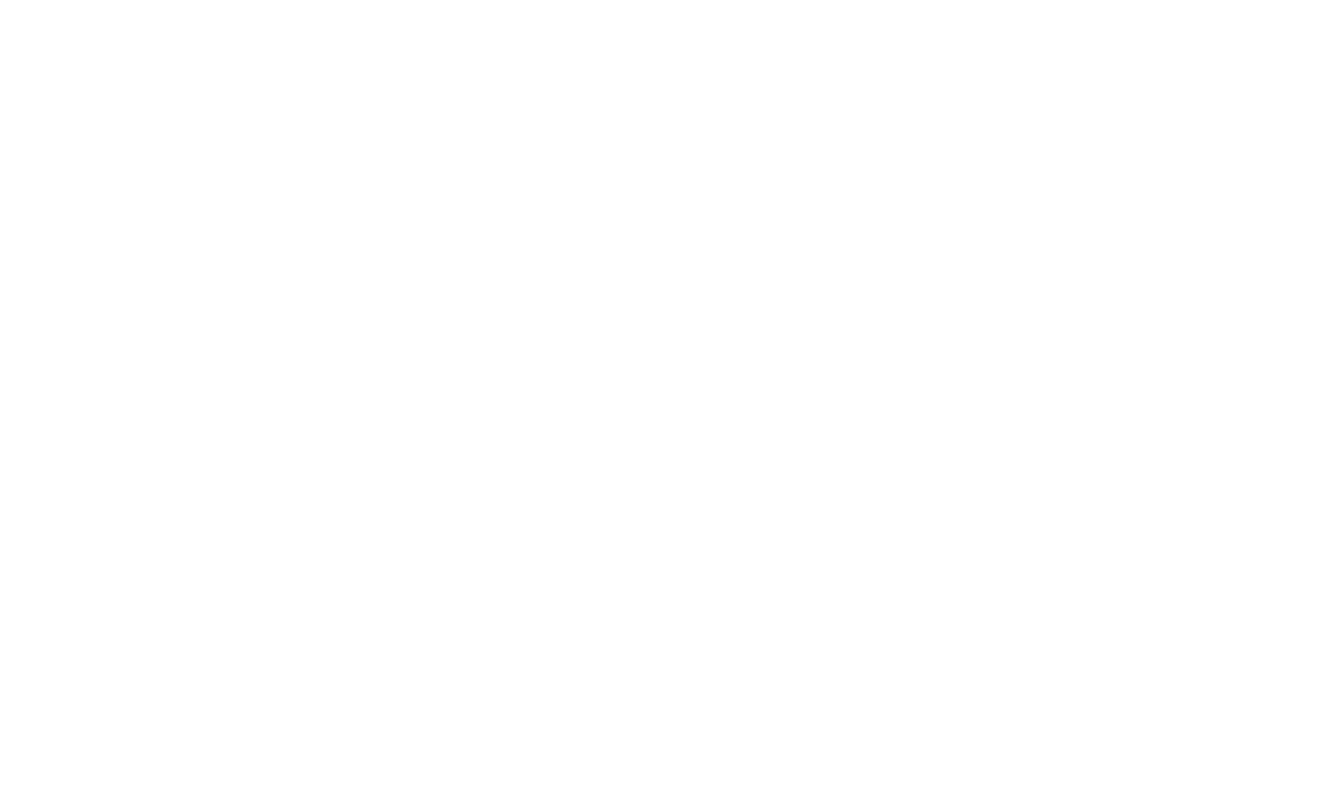
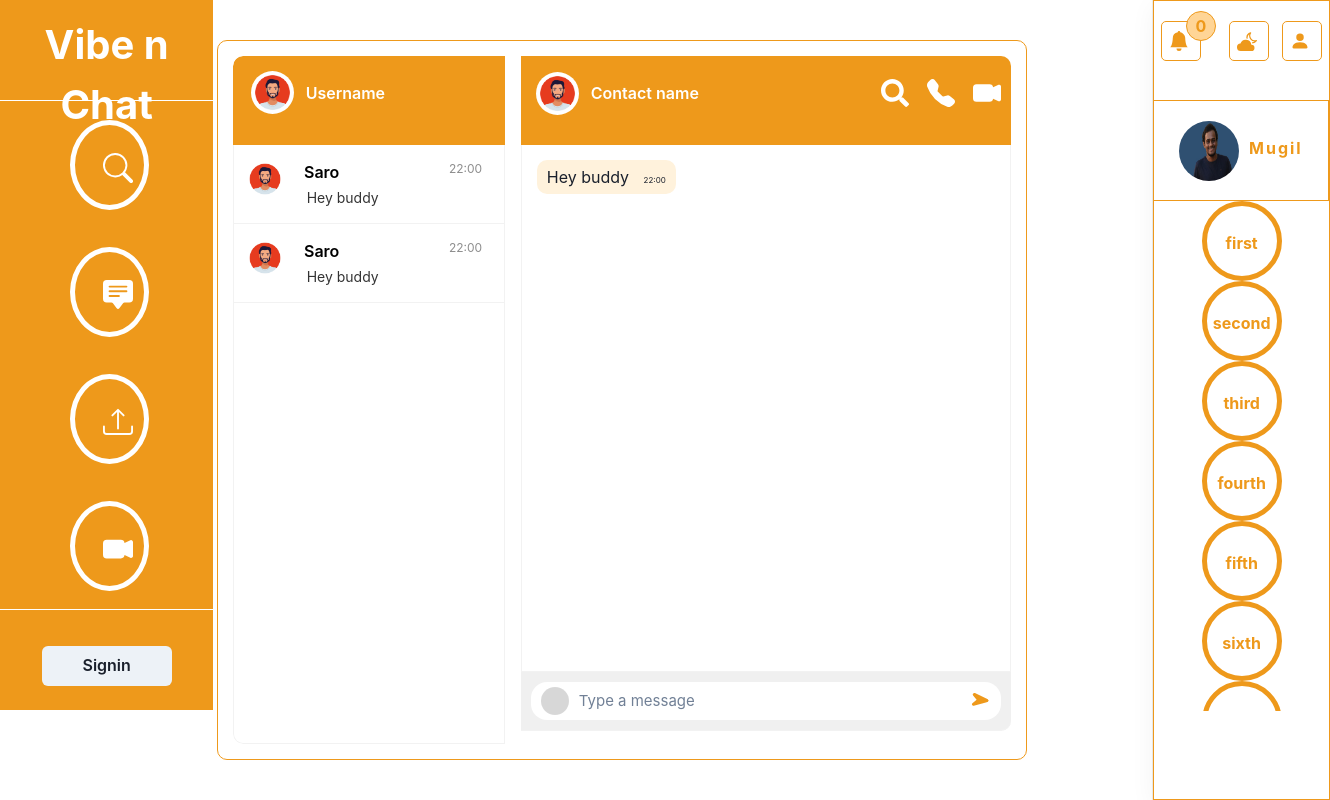
Before and after one commit to mugilmalathi/Vibe-n-Chat, a React (Create React App) app: page /chats in a window 1280 px wide. Before the commit this address had no page. Shown: the whole page, 1330 px wide, since content can reach past the window. Built offline with nearby package versions, Linux system fonts and the light colour scheme; grey boxes are pictures that could not be loaded.

Commit message:
routes changed

```diff
--- a/src/Components/AllRoutes/AllRoutes.jsx
+++ b/src/Components/AllRoutes/AllRoutes.jsx
@@ -2,7 +2,7 @@ import React from 'react'
 import { Route, Routes } from 'react-router'
 import Signin from '../Account/Signin'
 import Signup from '../Account/Signup'
-import Chat from '../Chat/Chat'
+import Chats from '../Chat/Chat'
 import Home from '../Home/Home'
 import HomeAnimation from '../HomeAnimation/HomeAnimation'
 import RightSideStories from '../RightSideStories/RightSideStories'
@@ -16,7 +16,7 @@ const AllRoutes = () => {
           <Route path="/" element={<HomeAnimation />} />
           <Route path="/signin" element={<Signin />} />
           <Route path="/home" element={<Home />} />
-          <Route path="/chat" element={<Chat />} />
+          <Route path="/chats" element={<Chats />} />
           <Route path='/signup' element={<Signup />} />
           <Route path="/userdetails" element={<UserDetails />} />
         </Routes>
--- a/src/Components/Chat/Chat.jsx
+++ b/src/Components/Chat/Chat.jsx
@@ -11,7 +11,7 @@ import { FaLocationArrow } from "react-icons/fa";
 // import UserDetails from '../UserDetails/UserDetails';
 import RightSideStories from "../RightSideStories/RightSideStories";
 
-const Chat = () => {
+const Chats = () => {
   const [data, setData] = useState([]);
 
   //   useEffect(()=>{
@@ -105,4 +105,4 @@ const Chat = () => {
   );
 };
 
-export default Chat;
+export default Chats;
```
